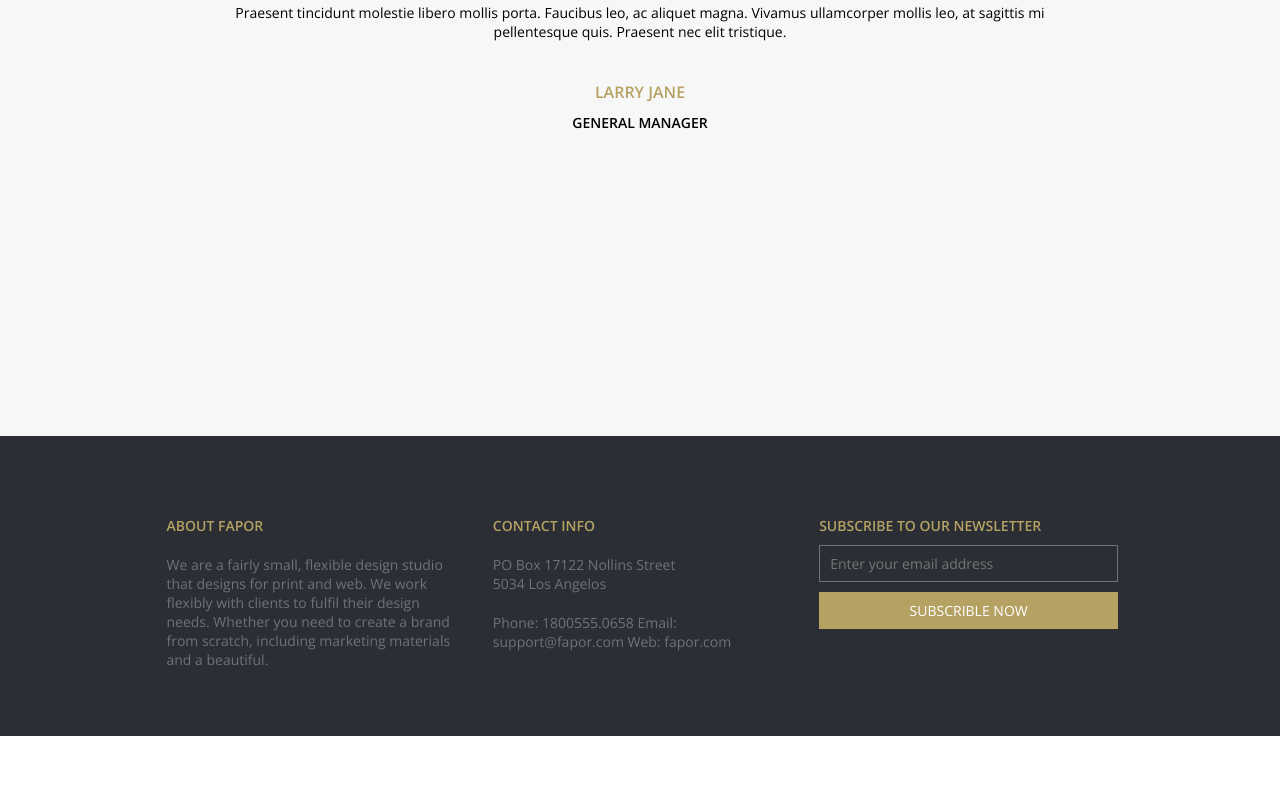
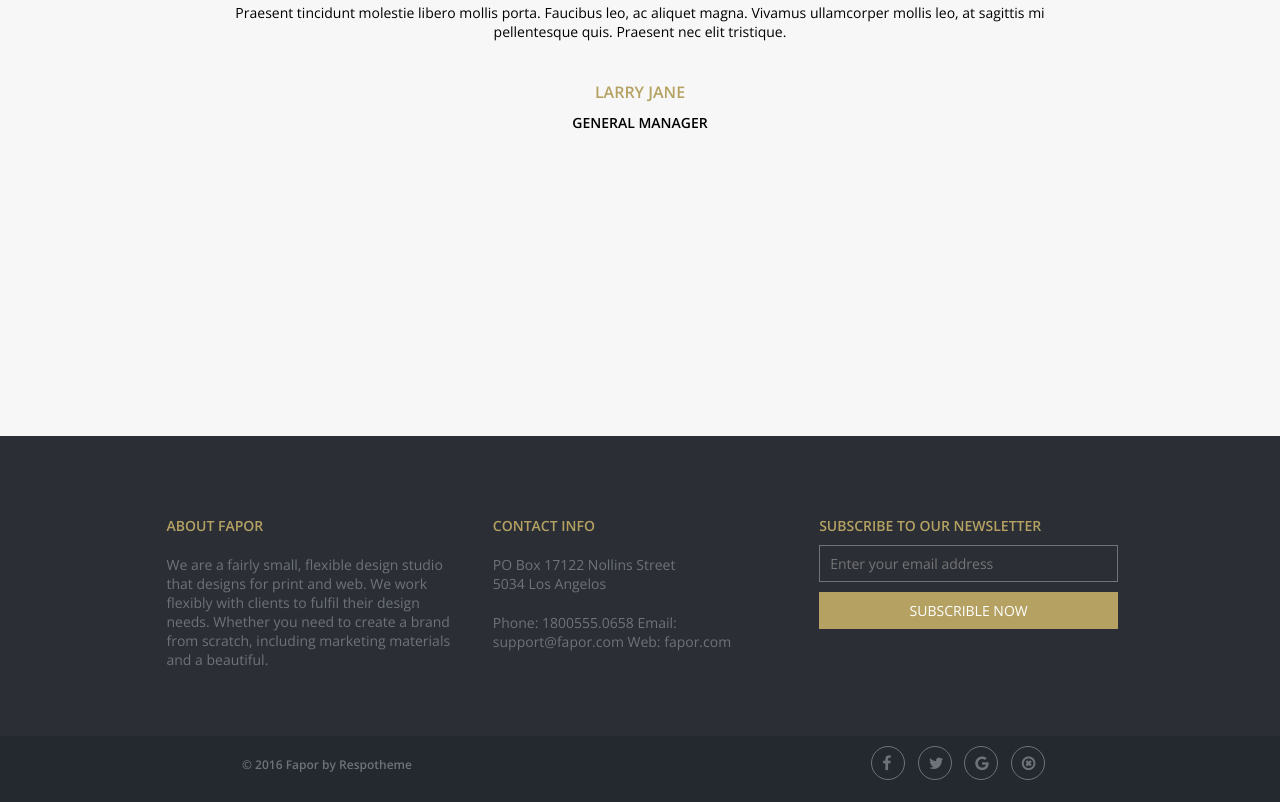
Before and after one commit to igorkoval50/test.github.io, a plain HTML site: page src/index.html in a window 1280 px wide. Shown: the part 1689-2491 px from the top of the page. Before the commit the page ends 2425 px from the top, so only its background shows below. Drawn offline with nearby package versions, Linux system fonts and the light colour scheme; a web font is replaced by a local one.

Commit message:
created footer

```diff
--- a/src/index.html
+++ b/src/index.html
@@ -161,7 +161,22 @@
         </div>
     </div>
 </section>
-
+<!--  footer -->
+<footer>
+    <div class="wrapper">
+        <div class="row">
+            <div class="footer-social">
+            <p>© 2016  Fapor by Respotheme</p>
+            </div>
+            <div class="footer-social one">
+               <a href="#"><i class="fa fa-facebook" aria-hidden="true"></i></a>
+               <a href="#"><i class="fa fa-twitter" aria-hidden="true"></i></a>
+               <a href="#"><i class="fa fa-google" aria-hidden="true"></i></a>
+               <a href="#"><i class="fa fa-times-circle-o" aria-hidden="true"></i></a>
+           </div>
+       </div>
+   </div>
+</footer>
 
 
 
--- a/src/precss/media.less
+++ b/src/precss/media.less
@@ -42,8 +42,11 @@ section#main {
 
 @media (min-width: 0px) and (max-width: 973px) {
 	section#contact {
-	min-height: 700px;
+		min-height: 700px;
 	.contact-information {
+		h3 {
+			margin-top: -50px;
+		}
 		p {
 			width: 80%;
 		}
@@ -55,4 +58,14 @@ section#main {
 	  }
 }
 }
+footer {
+	height: 100px;
 }
+}
+
+@media (min-width: 721px) and (max-width: 973px) {
+	section#contact {
+		min-height: 350px;
+	}
+
+}
--- a/src/precss/styles.less
+++ b/src/precss/styles.less
@@ -500,3 +500,57 @@ section#contact {
 		input:focus:valid {border-color: 1px solid green;}
 	}
 }
+/////FOOTER///////////////////////////
+footer {
+	min-height: 66px;
+	background-color: #24282f;
+	.row {
+		.row-flex;
+		justify-content: space-between;
+	}
+	.footer {
+		&-social {
+			padding-top: 20px;
+			text-align: center;
+			.col();
+			.size(6);
+			.size-sm (12);
+			p {
+				color:  #6e7279;
+				font-size: 1.2rem;
+				.open_semi;
+			}
+			a {
+				margin-left: 10px;
+				position: relative;
+				width: 32px;
+				height: 32px;
+				background-color: transparent;
+				display: inline-block;
+				border-radius: 50%;
+				border-width: 1px;
+				border-color:  #6e7279;
+				border-style: solid;
+				&:hover {
+					border-width: 1px;
+					border-color:  #b5a263;
+					border-style: solid;
+					background-color:  #b5a263;
+				}
+			}
+			a:hover i {
+				color: #fff;
+			}
+			i {
+				top: 8px;
+				left: 10px;
+				position: absolute;
+				color:  #6e7279;
+				font-size: 1.6rem;
+			}
+		}
+	}
+	.one {
+		padding-top: 10px;
+	}
+}
```
Also changed, not shown: src/css/styles.css, 1 other file.
